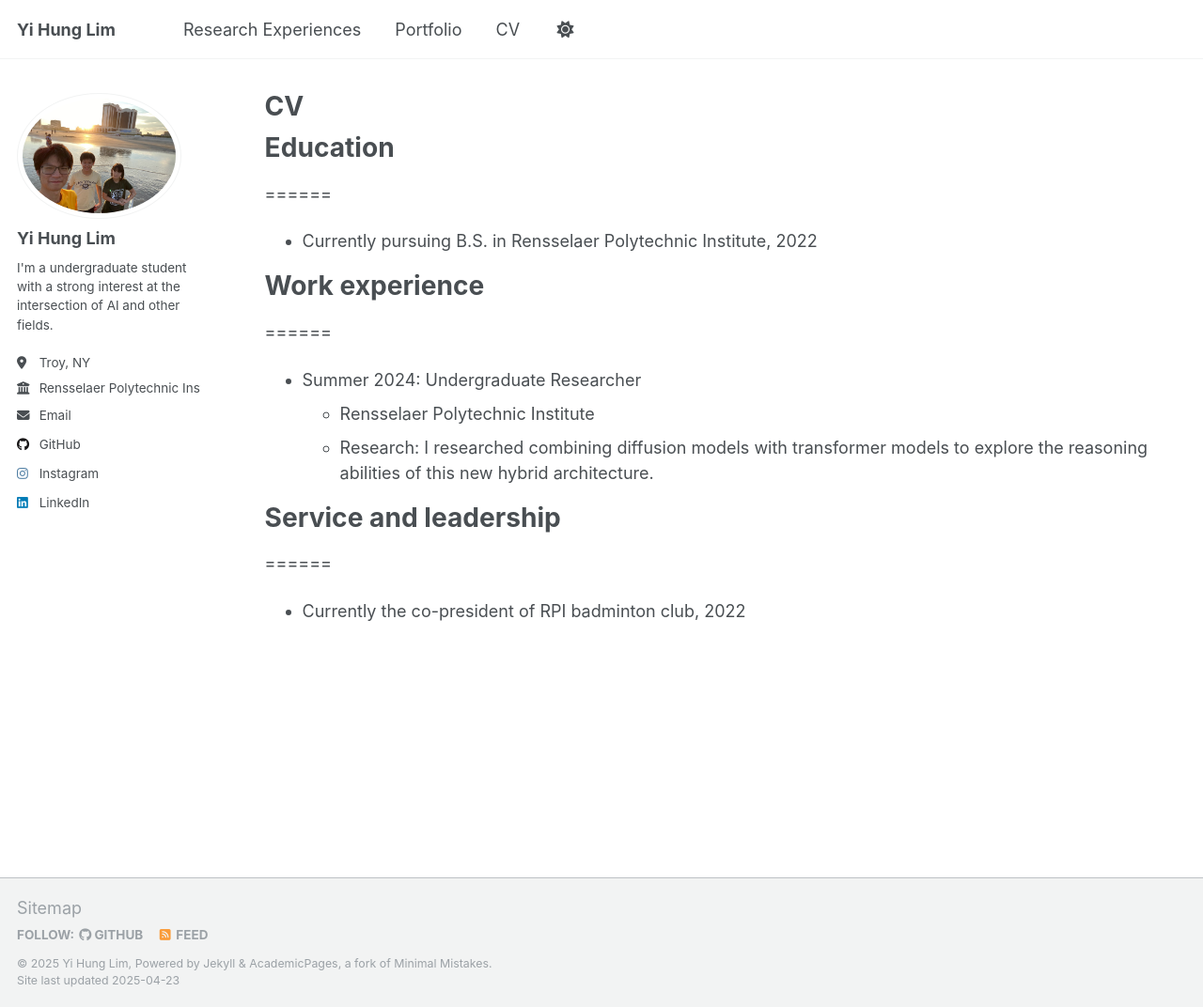
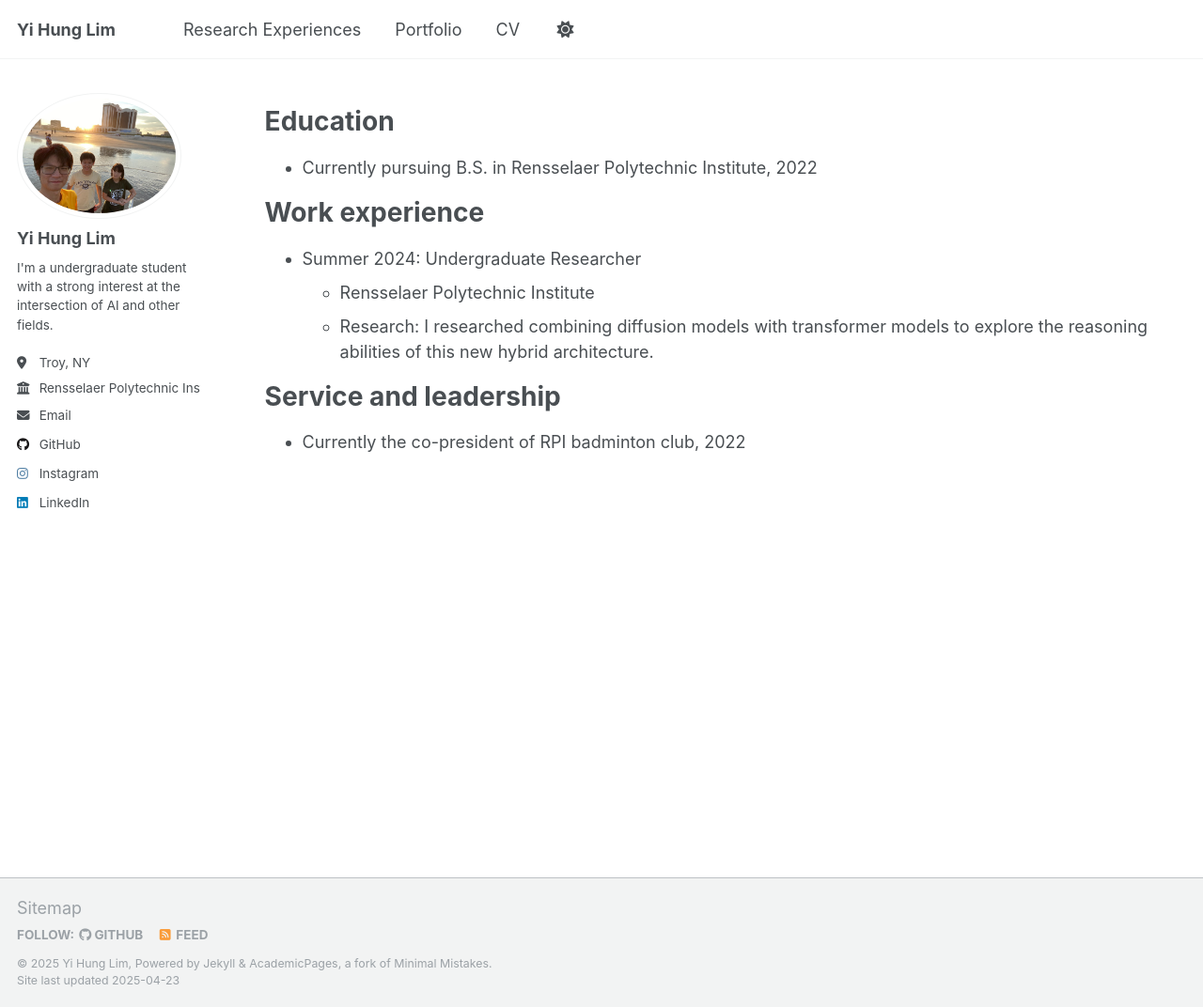
Before and after one commit to YHL04/yhl04.github.io, a Jekyll site: the page built from _pages/cv.md, in a window 1280 px wide and 1072 px high. Shown: the whole window at 94% size. Built offline with Jekyll 4.4.1, drawn with Linux system fonts in a browser that asks for light colours.

Commit message:
touch up

```diff
--- a/_pages/cv.md
+++ b/_pages/cv.md
@@ -1,6 +1,6 @@
 ---
 layout: archive
-title: "CV"
+title: ""
 permalink: /cv/
 author_profile: true
 redirect_from:
@@ -9,17 +9,17 @@
 
 {% include base_path %}
 
-# Education
+Education
 ======
 * Currently pursuing B.S. in Rensselaer Polytechnic Institute, 2022
 
-# Work experience
+Work experience
 ======
 * Summer 2024: Undergraduate Researcher
   * Rensselaer Polytechnic Institute
   * Research: I researched combining diffusion models with transformer models to
               explore the reasoning abilities of this new hybrid architecture.
 
-# Service and leadership
+Service and leadership
 ======
 * Currently the co-president of RPI badminton club, 2022
```
